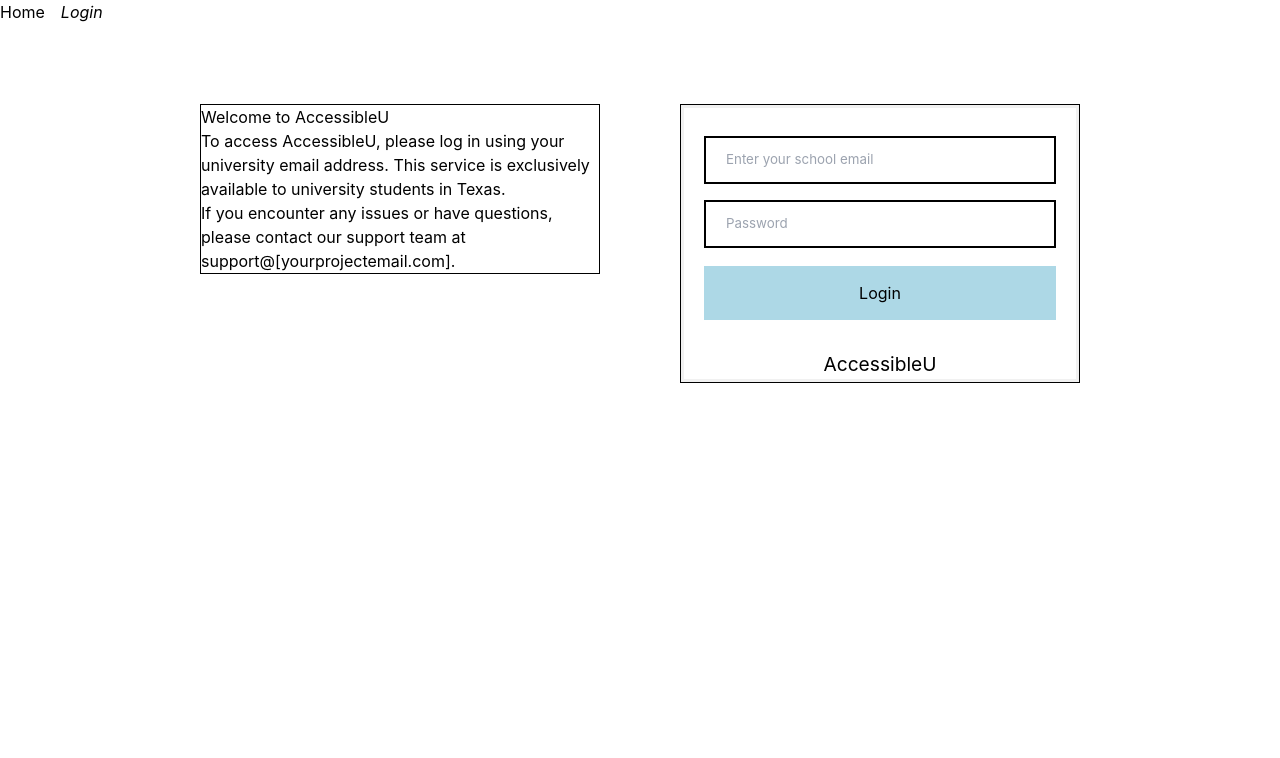
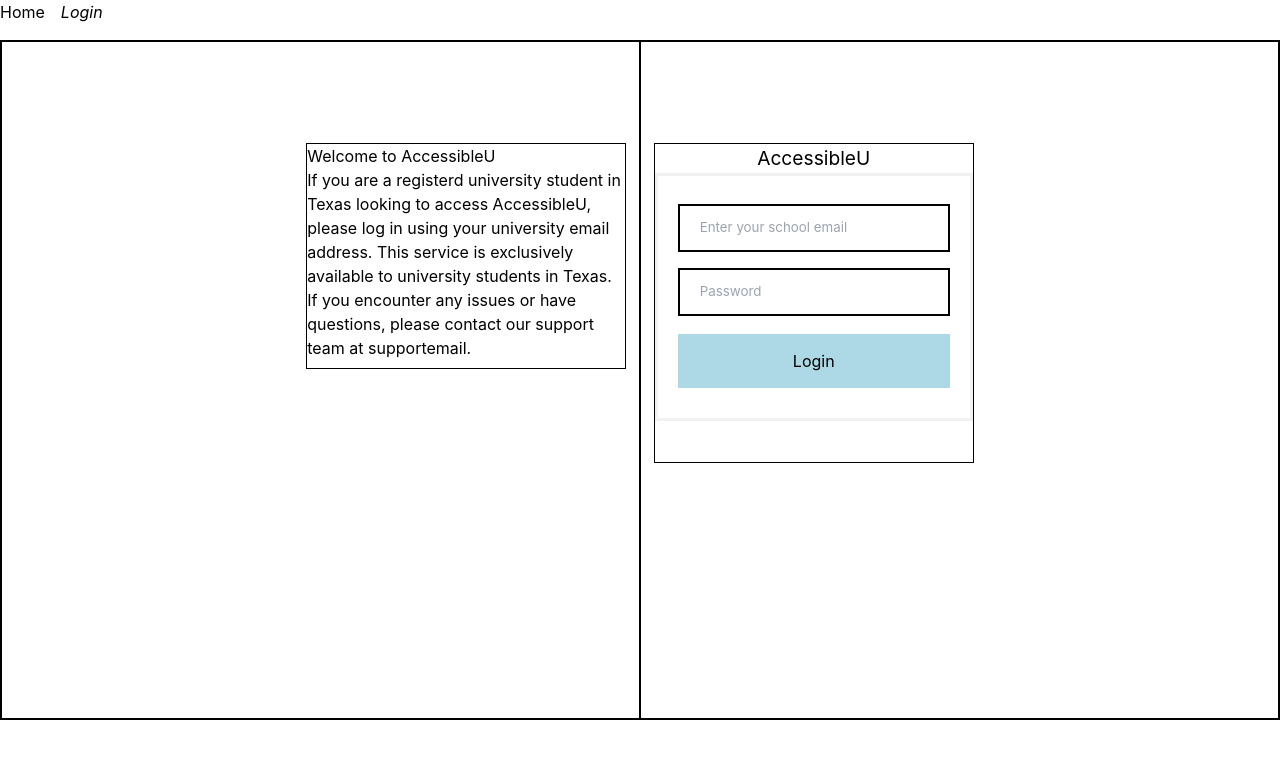
Before and after one commit to MichaelCut24/Wicked-Lieutenants-Work-Space, a JavaScript app in the folder accessibleu/: page /login in a window 1280 px wide. Shown: the top 758 px of the page. Built offline with nearby package versions, Linux system fonts and the light colour scheme; the HTML template or start-up script is replaced by a standard one.

Commit message:
Update Login.js

```diff
--- a/accessibleu/src/pages/Login.js
+++ b/accessibleu/src/pages/Login.js
@@ -2,23 +2,30 @@ import './Login.css'
 
 function Login() {
     return (
-        <div className=" mt-20 w-3/4 m-auto flex flex-row place-content-around">
-                <div className="login h-1/3 w-5/12 border border-1 border-black">
+        <div className="page m-auto flex flex-row border border-1 border-black">
+            <div className="relative w-1/2 border border-1 border-black">
+                <div className="wlcmsg absolute mt-1/4 h-1/3 w-80 border border-1 border-black">
                     <h2>Welcome to AccessibleU</h2>
-                    <p>To access AccessibleU, please log in using your university email address. This service is exclusively available to university students in Texas.</p>
-                    <p>If you encounter any issues or have questions, please contact our support team at <a href="mailto:support@[yourprojectemail.com]">support@[yourprojectemail.com]</a>.</p>
+                    <p>If you are a registerd university student in Texas looking to
+                    access AccessibleU, please log in using your university email address.
+                    This service is exclusively available to university students in Texas.</p>
+                    <p>If you encounter any issues or have questions, please contact our support team at
+                    <a href="mailto:support@[yourprojectemail.com]"> supportemail</a>.</p>
                 </div>
-                <div className=" h-1/3 w-5/12 border border-1 border-black">
-                    <p></p>
+            </div>
+
+            <div className="relative w-1/2 border border-1 border-black">
+                <div className="form absolute h-80 w-80 border border-1 border-black">
+                    <center> <h1> AccessibleU </h1> </center>
                     <form>
                         <div className=" flex flex-col container">
                             <input type="text" placeholder="Enter your school email" name="username" required/>
                             <input type="password" placeholder="Password" name="password" required/>
                             <button type="submit">Login</button>
                         </div>
-                        <center> <h1> AccessibleU </h1> </center>
                     </form>
                 </div>
+            </div>
         </div>
     );
 }
```
